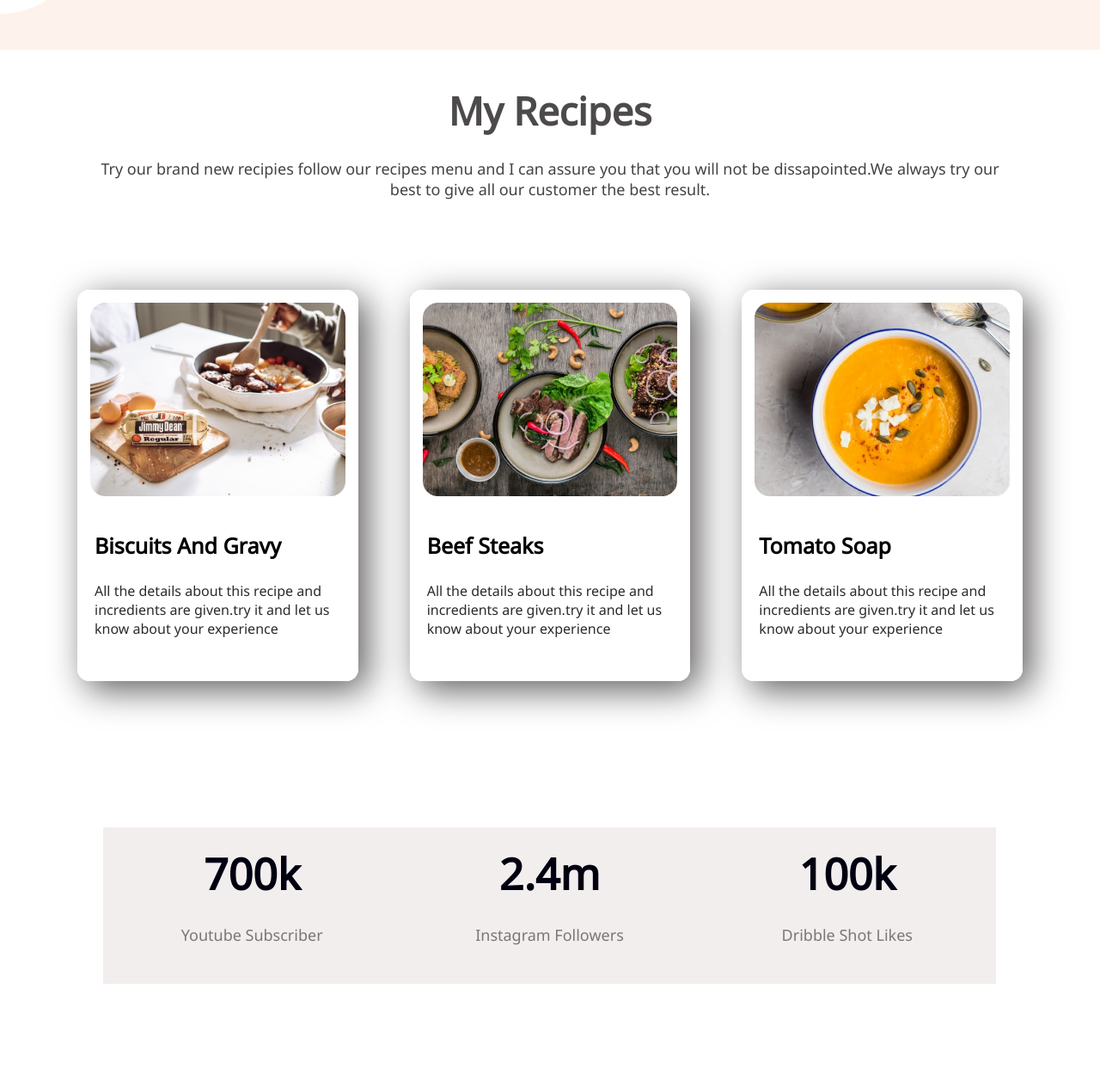
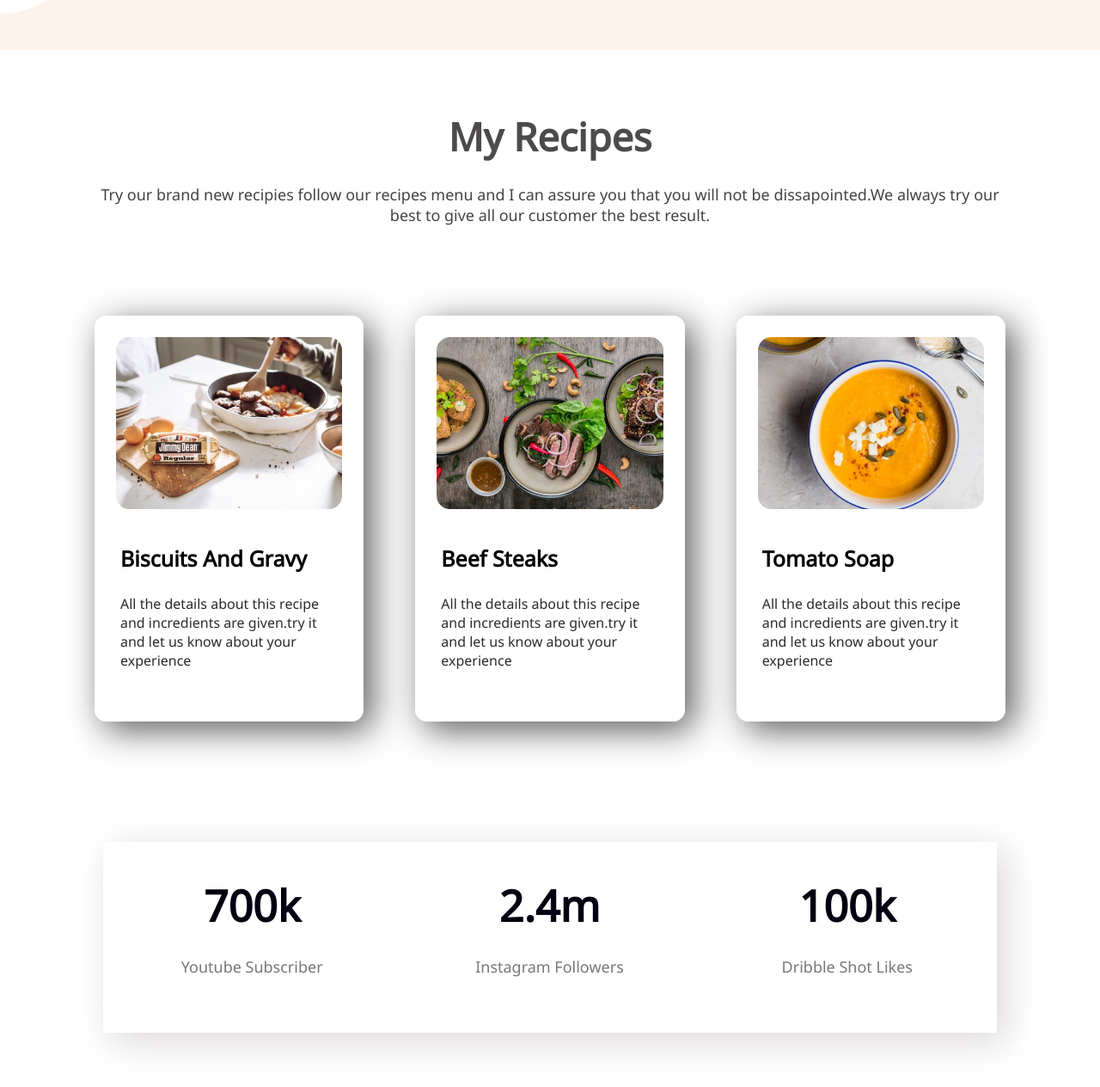
Before and after one commit to ShahidaMahtab/food_network, a plain HTML site: page index.html in a window 1280 px wide. Shown: the part 1356-2620 px from the top of the page at 86% size. Drawn offline with Linux system fonts and the light colour scheme.

Commit message:
last edit

```diff
--- a/style.css
+++ b/style.css
@@ -115,10 +115,11 @@ p {
 /* ****************************end of about me********************************** */
 
 /* **************************recipes********************* */
+
 .recipe-text {
  text-align: center;
- margin: 30px 10px 10px 10px;
- padding: 10px 40px;
+ margin: 30px 10px 0 10px;
+ padding: 40px;
 }
 
 .recipe-text h1 {
@@ -128,17 +129,18 @@ p {
 
 .recipe-text p {
  margin: 20px 50px 0 50px;
- padding: 5px 15px;
+ padding: 5px 10px;
  color: #444242;
 }
 
 .recipes {
  display: flex;
- margin: 60px;
+ padding: 40px 80px;
 }
 
 .card {
- margin: 30px;
+ margin: 20px 30px;
+ padding: 10px;
  width: 33.3%;
  border: 15px solid #fff;
  overflow: hidden;
@@ -182,6 +184,7 @@ p {
  margin: 20px 40px;
  display: flex;
  text-align: center;
+ box-shadow: 10px 10px 40px #dbd6d6;
 }
 
 .foll {
@@ -189,7 +192,6 @@ p {
  padding: 20px;
  width: 33.3%;
  text-transform: capitalize;
- background: #f3eeee;
 }
 
 .foll h1 {
@@ -201,8 +203,8 @@ p {
 /* ***************************end of followers*********************************** */
 /***************************** contact **********************************************/
 .contact-sec {
- margin: 50px 40px;
- padding: 20px 40px;
+ margin: 10px 40px;
+ padding: 10px 40px;
 }
 
 .contact-title {
@@ -216,7 +218,7 @@ p {
 .contact {
  font-size: 20px;
  margin: 20px;
- padding: 80px 100px;
+ padding: 50px 100px;
  color: #fff;
  background: #fff;
 }
@@ -238,8 +240,6 @@ form input {
  text-transform: capitalize;
 }
 
-
-
 /* ******************************end of contact******************** */
 
 /* *****************************footer****************************** */
```
Also changed, not shown: index.html (+4 -4 lines).
